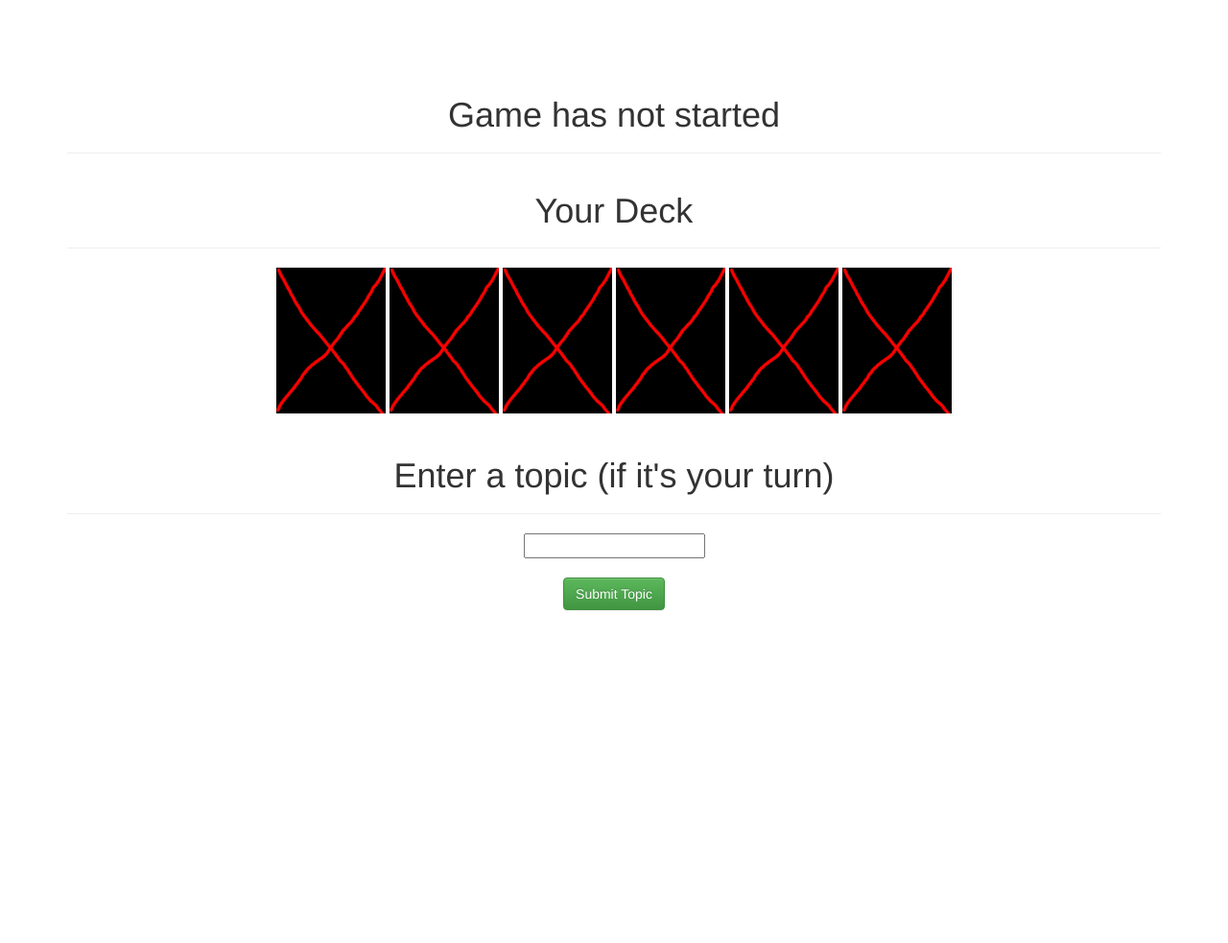
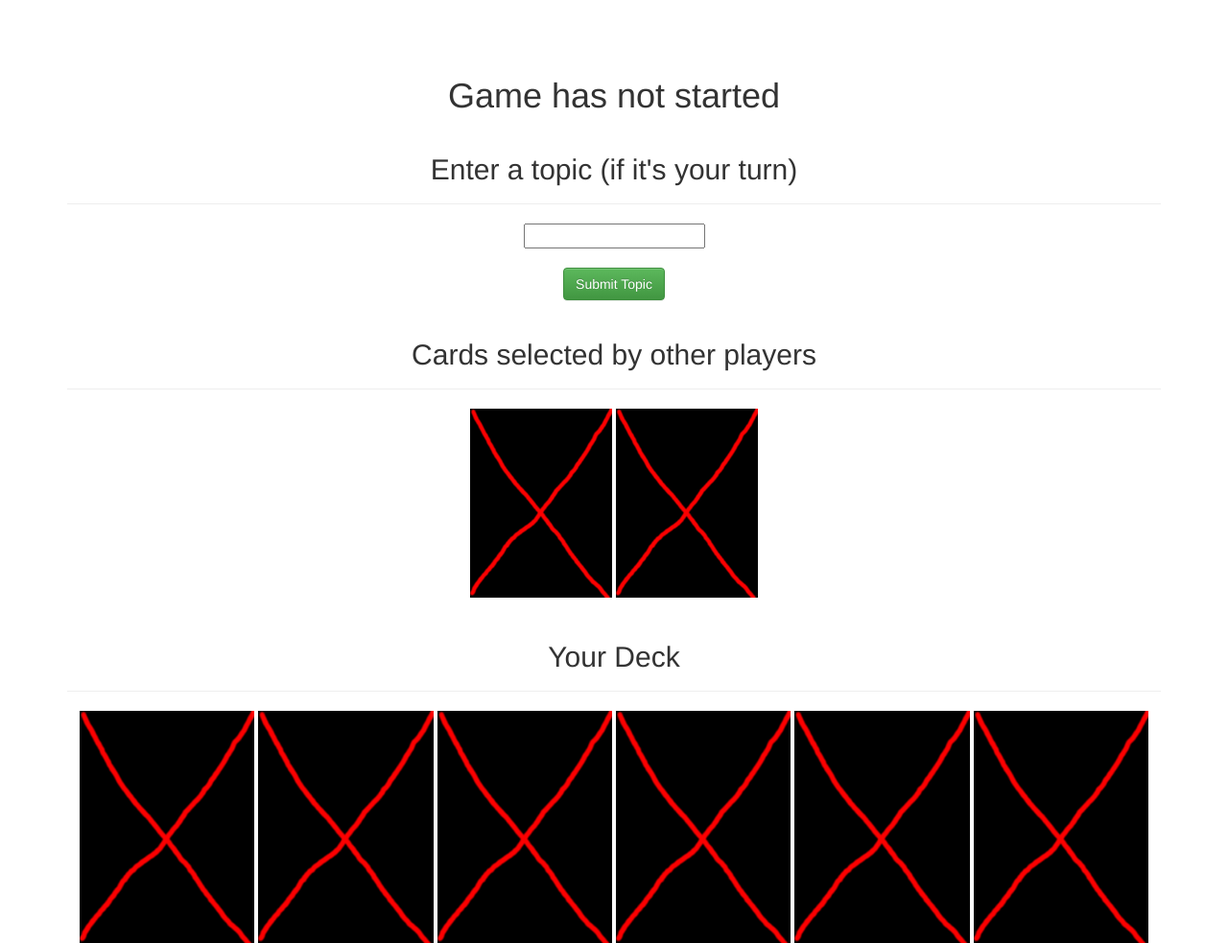
Before and after one commit to frizensami/dixit, a Flask app: page /1 in a window 1280 px wide. Shown: the top 983 px of the page at 96% size. Before the commit the page ends 637 px from the top, so only its background shows below. Run offline with Flask 2, Linux system fonts and the light colour scheme; some libraries are stand-ins or nearby versions.

Commit message:
Added ability to set topic from correct player

```diff
--- a/app.py
+++ b/app.py
@@ -26,20 +26,30 @@ current_game = Game(num_players=3)
 #----------------------------------------------------------------------------#
 
 
-
-
 @socketio.on('start_command')
 def start(data):
+    global current_game
     current_game = Game(num_players=3)
     if current_game.begin():
         emit('start', {'starting_player': current_game.current_target_player}, broadcast=True)
         print "Game started!"
+        print "Game start status %s" % current_game.started
+
 
 @socketio.on('card_clicked')
-def start(data):
+def clicked(data):
     player_id = data["playerid"]
     card_id = data["cardid"]
     print "card id: %s clicked by %s" % (str(card_id), str(player_id))
+    current_game.notify_card_clicked(player_id, card_id)
+
+
+@socketio.on('new_topic')
+def newtopic(data):
+    player_id = data["playerid"]
+    topic_text = data["topictext"]
+    print "Topic: %s submitted by %s" % (str(topic_text), str(player_id))
+    current_game.notify_new_topic(player_id, topic_text)
 
 
 @socketio.on('join')
--- a/templates/pages/player.html
+++ b/templates/pages/player.html
@@ -1,5 +1,5 @@
 {% extends 'layouts/main.html' %}
-{% block title %}{{playername}}{% endblock %}
+{% block title %}{{playerid}}{% endblock %}
 {% block content %}
 
 <script type="text/javascript" charset="utf-8">
@@ -13,6 +13,20 @@
 
     function set_image(element_id, img_num) {
         document.getElementById(element_id).src = get_img_url(img_num)
+    }
+
+    function set_deck(images_list) {
+        // assume images_list is like: [2, 5, 16, 20, 3] - load those images with get_img_url
+        for (var i = 0; i < 6; i++) {
+            set_image('c' + i, images_list[i]);
+        }
+    }
+
+    function set_others(images_list) {
+        // assume images_list is like: [2, 5, 16, 20, 3] - load those images with get_img_url
+        for (var i = 0; i < 2; i++) {
+            set_image('o' + i, images_list[i]);
+        }
     }
 
 
@@ -40,9 +54,9 @@
 
 
         if (current_player_id == my_id) {
-            change_header("<b> YOU ARE THE CURRENT PLAYER </b>");
+            change_header("Please enter a <b> topic </b> and click on a <b> card from your deck </b>");
         } else {
-            change_header("Current player is: " + data["starting_player"]);
+            change_header("<b>Waiting for Player " + data["starting_player"] + " (not you) to select a topic and card</b>");
         }
 
     });
@@ -53,25 +67,51 @@
         socket.emit('card_clicked', {playerid: my_id, cardid: card_index});
     }
 
+    function submit_topic() {
+        var topic_text = document.getElementById('topic').value;
+        console.log("Entering topic: " + topic_text);
+        socket.emit('new_topic', {playerid: my_id, topictext: topic_text});
+    }
+
 
 </script>
 
+<center>
+      <h1 id="header">Game has not started</h1>
+
+
+
   <div class="page-header">
-  <center><h1 id="header">Game has not started</h1></center>
+    <h2 id="header">Enter a topic (if it's your turn)</h2>
+    </div>
+
+    <input id="topic" type="text" name="topic" value="">
+
+    <br>
+    <br>
+
+    <div class="btn-toolbar" role="group" aria-label="...">
+      <button onclick=submit_topic() class="btn btn-success" role="button">Submit Topic</button>
+      </div>
+      <div class="page-header">
+          <h2 id="header">Cards selected by other players</h2>
+
           </div>
 
 
+          <input id='o0' onclick=card_clicked('o0') type="image" width="13%">
+          <input id='o1' onclick=card_clicked('o1') type="image" width="13%">
+
           <div class="page-header">
-  <center><h1 id="header">Your Deck</h1></center>
+            <h2 id="header">Your Deck</h2>
           </div>
 
-<center>
-    <input id='c0' onclick=card_clicked('0') type="image" width="10%">
-    <input id='c1' onclick=card_clicked('1') type="image" width="10%">
-    <input id='c2' onclick=card_clicked('2') type="image" width="10%">
-    <input id='c3' onclick=card_clicked('3') type="image" width="10%">
-    <input id='c4' onclick=card_clicked('4') type="image" width="10%">
-    <input id='c5' onclick=card_clicked('5') type="image" width="10%">
+          <input id='c0' onclick=card_clicked('c0') type="image" width="16%">
+          <input id='c1' onclick=card_clicked('c1') type="image" width="16%">
+          <input id='c2' onclick=card_clicked('c2') type="image" width="16%">
+          <input id='c3' onclick=card_clicked('c3') type="image" width="16%">
+          <input id='c4' onclick=card_clicked('c4') type="image" width="16%">
+          <input id='c5' onclick=card_clicked('c5') type="image" width="16%">
 
           <script>
 
@@ -81,21 +121,14 @@
             set_image('c3', 0);
             set_image('c4', 0);
             set_image('c5', 0);
+            set_image('o0', 0);
+            set_image('o1', 0);
+
+            //set_deck([2, 3, 4, 5, 6, 7]);
+            //set_others([10,11]);
 
         </script>
 
 
-    <div class="page-header">
-      <center><h1 id="header">Enter a topic (if it's your turn)</h1></center>
-  </div>
-
-  <input id="topic" type="text" name="topic" value="">
-
-  <br>
-  <br>
-
-  <div class="btn-toolbar" role="group" aria-label="...">
-      <button onclick=submit_topic() class="btn btn-success" role="button">Submit Topic</a>
-      </div>
 </center>
         {% endblock %}
```
Also changed, not shown: game.py (+11 -0 lines). Lines whose indentation alone changed are shown as unchanged.
